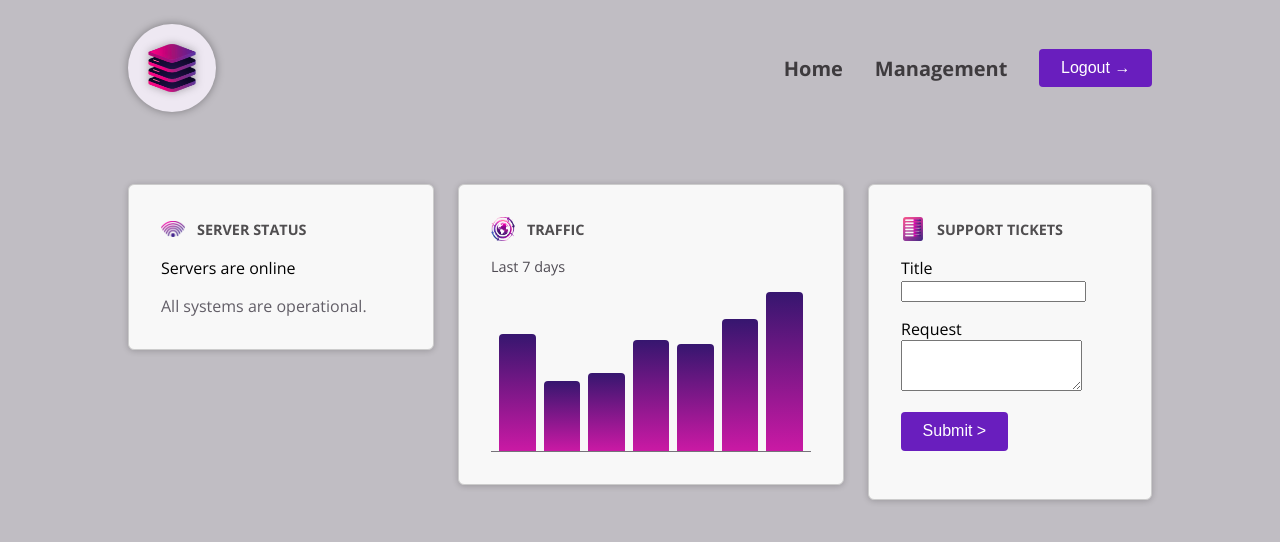
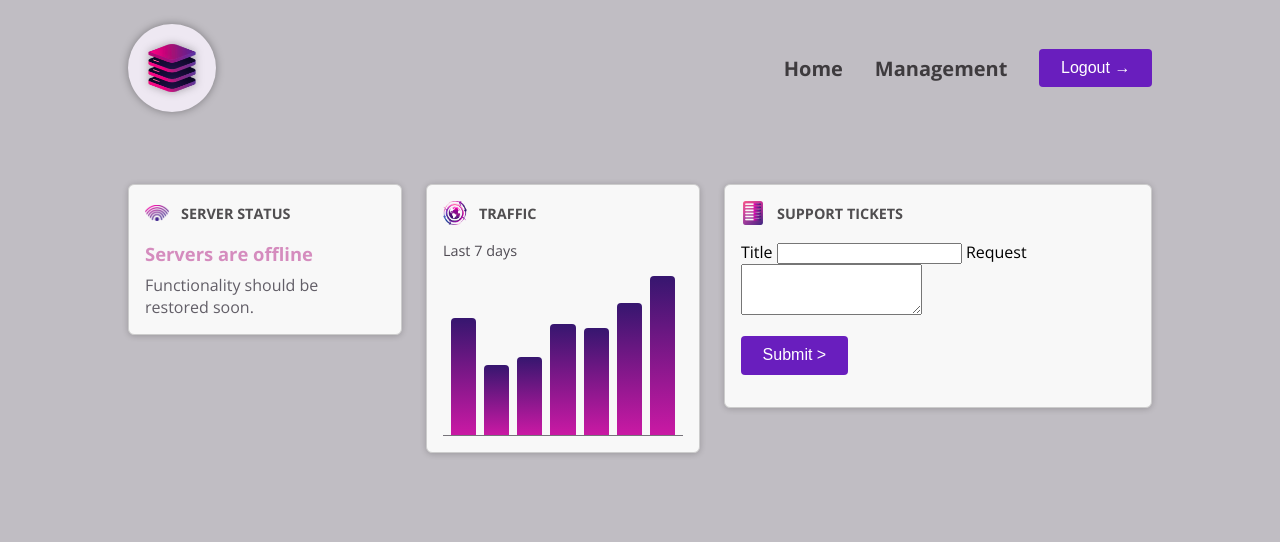
Before and after one commit to Aym2023/06-cmp-deep-dive, an Angular app: page / in a window 1280 px wide. Shown: the top 542 px of the page. Built offline with nearby package versions, Linux system fonts and the light colour scheme.

Commit message:
modyfied

```diff
--- a/src/app/dashboard/dash-items/dash-items.component.css
+++ b/src/app/dashboard/dash-items/dash-items.component.css
@@ -1,4 +1,4 @@
-.dashboard-item {
+:host {
     display: block;
     padding: 1rem;
     border: 1px solid #ccc;
@@ -7,7 +7,7 @@
     box-shadow: 0 1px 6px 0 rgba(0, 0, 0, 0.2);
   }
 
-  .dashboard-item header {
+ :host header {
     display: flex;
     padding: 0;
     gap: 0.75rem;
@@ -15,7 +15,7 @@
     margin-bottom: 1rem;
   }
 
-  .dashboard-item header img {
+  :host header img {
     width: 1.5rem;
     height: 1.5rem;
     object-fit: contain;
--- a/src/app/dashboard/dash-items/dash-items.component.html
+++ b/src/app/dashboard/dash-items/dash-items.component.html
@@ -1,4 +1,3 @@
-<div class="dashboard-item">
   <article>
     <header>
       <img [src]="image().src" [alt]="image().alt" />
@@ -6,4 +5,3 @@
     </header>
   </article>
 <ng-content />
-</div>
--- a/src/app/dashboard/server-status/server-status.component.css
+++ b/src/app/dashboard/server-status/server-status.component.css
@@ -1,4 +1,4 @@
-#status {
+:host{
   display: block;
   width: 15rem;
 }
--- a/src/app/dashboard/server-status/server-status.component.html
+++ b/src/app/dashboard/server-status/server-status.component.html
@@ -1,4 +1,10 @@
-    <div id='status'>
+      <div [class]=" {
+        status: true,
+        'status-online': currentStatus === 'online',
+        'status-offline': currentStatus === 'offline',
+        'status-unknown': currentStatus === 'unknown',
+      }">
+
       @if (currentStatus === 'online') {
         <p>Servers are online</p>
         <p>All systems are operational.</p>
--- a/src/app/dashboard/server-status/server-status.component.ts
+++ b/src/app/dashboard/server-status/server-status.component.ts
@@ -7,7 +7,21 @@ import { Component } from '@angular/core';
   templateUrl: './server-status.component.html',
   styleUrl: './server-status.component.css'
 })
+
 export class ServerStatusComponent {
-  currentStatus = 'online';
+  currentStatus: 'online' | 'offline' |  'unknown' = 'offline';
 
+  constructor() {
+    setInterval( () => {
+      const rd = Math.random();
+
+      if (rd < 0.5) {
+        this.currentStatus = 'online';
+      } else if (rd < 0.9) {
+        this.currentStatus = 'offline';
+      } else {
+        this.currentStatus = 'unknown';
+      }
+    }, 5000);
+  }
 }
--- a/src/app/dashboard/tickets/new-ticket/new-ticket.component.html
+++ b/src/app/dashboard/tickets/new-ticket/new-ticket.component.html
@@ -1,10 +1,10 @@
-<form>
+<form >
     <app-control label='Title'>
         <input name='title' id='title' />
     </app-control>
 
     <app-control label='Request'>
-        <textarea name='request' id='request' rows='3'></textarea>
+        <textarea name='request' id='request' rows='3'> </textarea>
     </app-control>
 
     <p>
--- a/src/app/dashboard/tickets/tickets.component.css
+++ b/src/app/dashboard/tickets/tickets.component.css
@@ -1,33 +1,33 @@
-#tickets {
+:host {
   display: flex;
   flex-direction: column;
   gap: 1.5rem;
 }
 
-#tickets ul {
+:host ul {
   list-style: none;
   margin: 0;
   padding: 0;
   width: 15rem;
 }
 
-#tickets li {
+:host li {
   margin: 0.5rem 0;
 }
 
-#tickets p {
+:host p {
   margin: 0;
   color: #4f4b53;
 }
 
-#tickets h2 {
+:host h2 {
   margin: 0;
   font-size: 1.1rem;
   color: #38343c;
 }
 
 @media (min-width: 768px) {
-  #tickets {
+  :host {
     flex-direction: row;
   }
 }
--- a/src/app/dashboard/tickets/tickets.component.html
+++ b/src/app/dashboard/tickets/tickets.component.html
@@ -1,3 +1 @@
-   <div id="new-ticket">
     <app-new-ticket/>
-  </div>
--- a/src/app/dashboard/traffic/traffic.component.css
+++ b/src/app/dashboard/traffic/traffic.component.css
@@ -1,5 +1,5 @@
 
-#traffic {
+:host {
   display: block;
   width: 15rem;
 }
--- a/src/app/dashboard/traffic/traffic.component.html
+++ b/src/app/dashboard/traffic/traffic.component.html
@@ -1,4 +1,3 @@
-  <div id="traffic">
     <p>Last 7 days</p>
 
     <div id="chart">
@@ -6,4 +5,3 @@
         <div [style.height]="(dataPoint.value / maxTraffic) * 100 + '%'"></div>
       }
     </div>
-  </div>
--- a/src/app/shared/control/control.component.html
+++ b/src/app/shared/control/control.component.html
@@ -1,6 +1,4 @@
-<p>
     <label>
         {{ label() }}
     </label>
     <ng-content  select="input, textarea" />
-</p>
--- a/src/app/shared/control/control.component.ts
+++ b/src/app/shared/control/control.component.ts
@@ -1,4 +1,12 @@
-import { Component, input, ViewEncapsulation } from '@angular/core';
+import {
+  Component,
+  input,
+  ViewEncapsulation,
+  HostBinding,
+  HostListener,
+  inject,
+  ElementRef
+} from '@angular/core';
 
 @Component({
   selector: 'app-control',
@@ -7,7 +15,23 @@ import { Component, input, ViewEncapsulation } from '@angular/core';
   templateUrl: './control.component.html',
   styleUrl: './control.component.css',
   encapsulation: ViewEncapsulation.None,
+   host: {
+  class: 'control',
+  '(click)': 'OnClick()'
+   }
+
 })
 export class ControlComponent {
+  // @HostBinding('class') className = 'control';
+//   @HostListener('click') OnClick() {
+//  console.log('clicked');
+//   };
+
 label = input.required<string>();
+private el = inject(ElementRef);
+
+OnClick() {
+ console.log('clicked');
+ console.log(this.el);
+ }
 }
```
